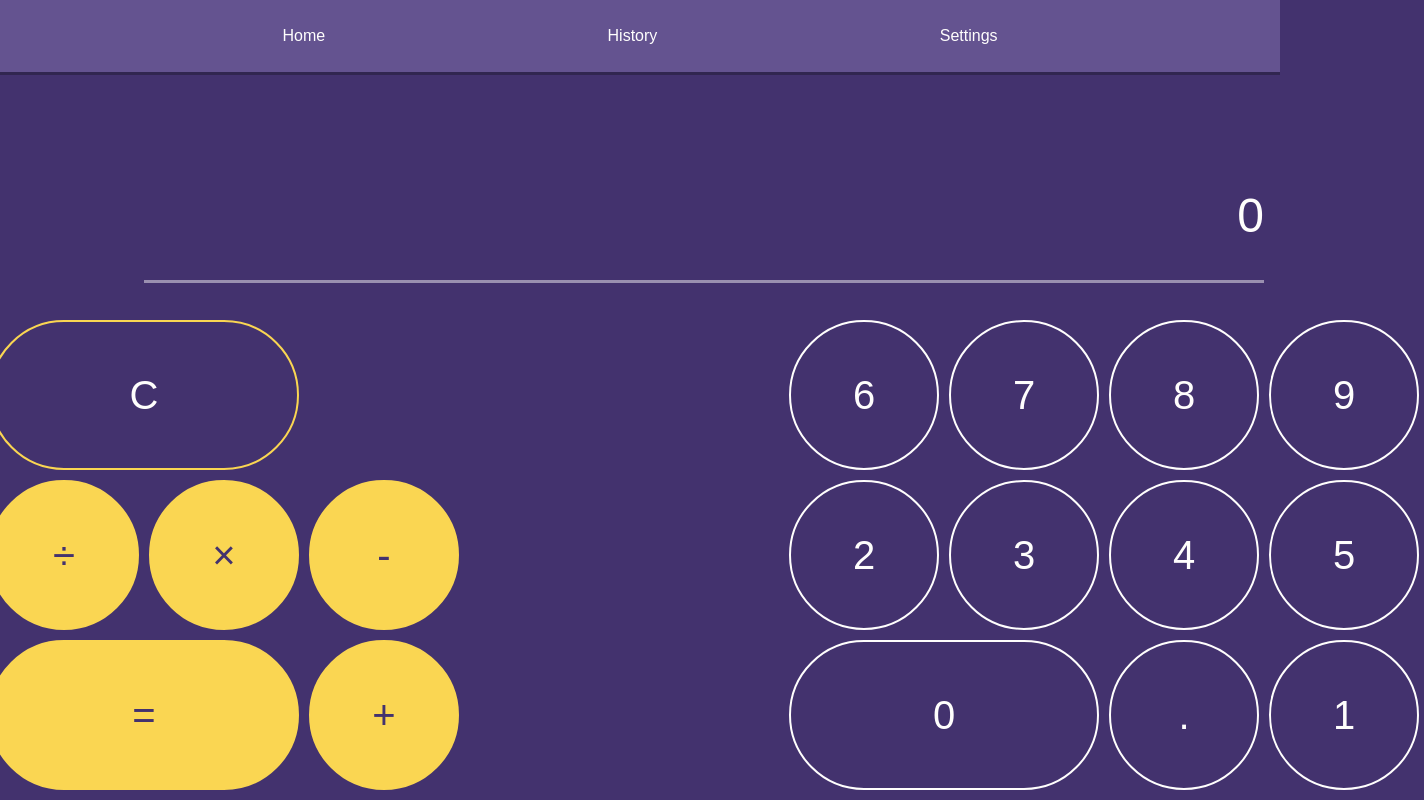
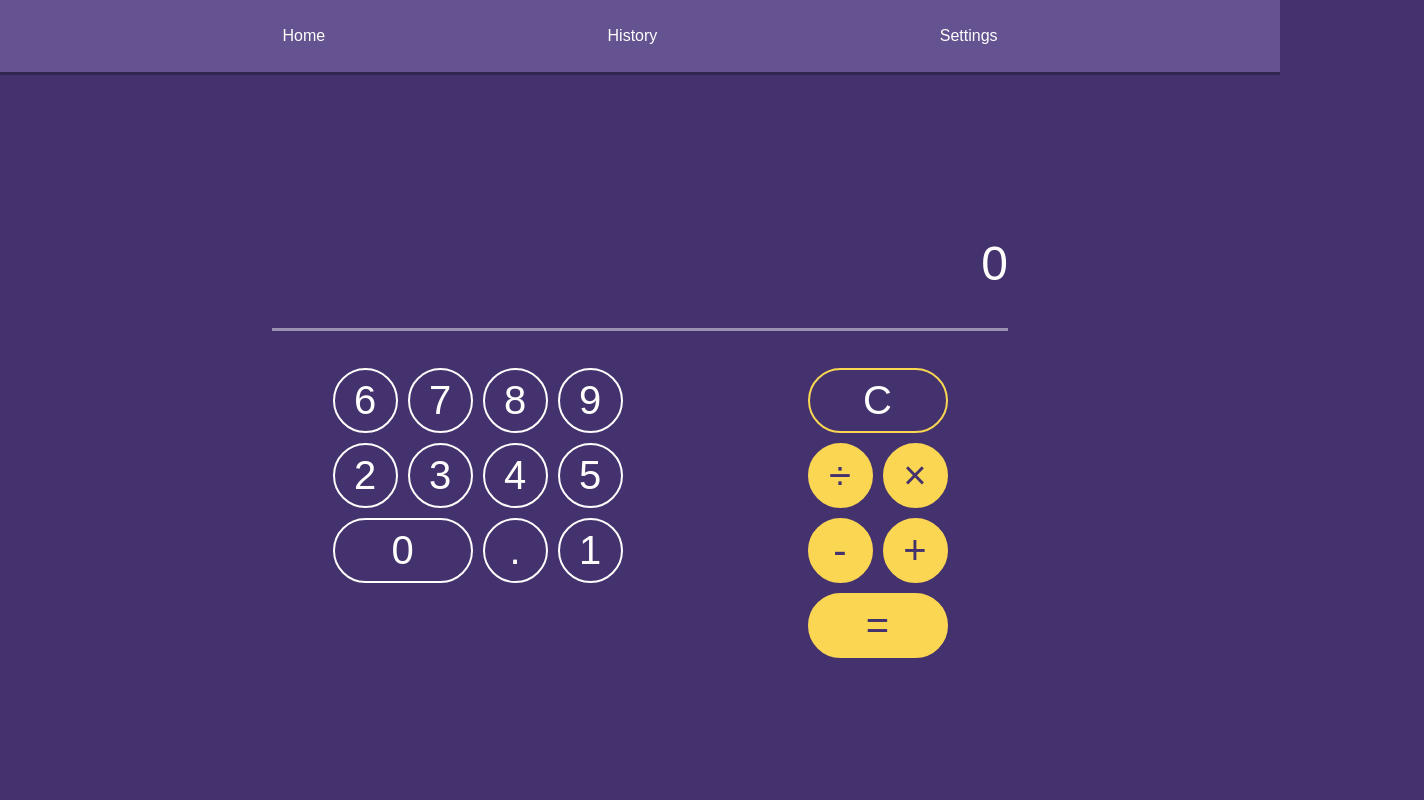
Before and after one commit to PBasham/FFI-calculator, a React (Create React App) app: page / in a window 1280 px wide. Shown: the whole page, 1424 px wide, since content can reach past the window. Built offline with nearby package versions, Linux system fonts and the light colour scheme.

Commit message:
set some responsiveness for all pages ond desktop

```diff
--- a/src/css/calculator.css
+++ b/src/css/calculator.css
@@ -121,7 +121,7 @@
     border: none;
 }
 
-@media screen and (orientation: landscape) {
+@media screen and (orientation: landscape){
     .calculator-div {
         margin-left: 10%;
         width: 90%;
@@ -251,3 +251,122 @@
         grid-column: 1/3;
     }
 }
+
+@media screen and (min-width: 1024px) {
+    .calculator-div {
+        justify-content: center;
+        align-items: center;
+        width: clamp(500px, 60vw, 1000px);
+        margin: 3em auto;
+    }
+    .calculation-div {
+        margin-top: 0;
+    }
+
+    .calculation-div .current {
+        font-size: clamp(1rem, 1rem + 10vw, 3rem);
+    }
+
+    .calculation-div .previous {
+        font-size: min(3rem, 2rem + 2vw);
+    }
+
+    .buttons-grid {
+        margin-top: 2em;
+        display: grid;
+        height: 53%;
+        grid-template-columns: repeat(4, min(20vh, 75px)) min(100px, 20vw) repeat(3, min(20vh, 75px));
+        grid-template-rows: repeat(4, min(20vh, 75px));
+    }
+    .span-two-hor {
+        grid-column: span 2;
+    }
+
+    .span-two-vert {
+        grid-row: span 2;
+    }
+
+    .digit-0 {
+        grid-column: 1/3;
+        grid-row: 3/4;
+    }
+
+    .digit-1 {
+        grid-column: 4/5;
+        grid-row: 3/4;
+    }
+
+    .digit-2 {
+        grid-column: 1/2;
+        grid-row: 2/3;
+    }
+
+    .digit-3 {
+        grid-column: 2/3;
+        grid-row: 2/3;
+    }
+
+    .digit-4 {
+        grid-column: 3/4;
+        grid-row: 2/3;
+    }
+
+    .digit-5 {
+        grid-column: 4/5;
+        grid-row: 2/3;
+    }
+
+    .digit-6 {
+        grid-column: 1/2;
+        grid-row: 1/2;
+    }
+
+    .digit-7 {
+        grid-column: 2/3;
+        grid-row: 1/2;
+    }
+
+    .digit-8 {
+        grid-column: 3/4;
+        grid-row: 1/2;
+    }
+
+    .digit-9 {
+        grid-column: 4/5;
+        grid-row: 1/2;
+    }
+
+    .digit-decimal {
+        grid-column: 3/4;
+        grid-row: 3/4;
+    }
+    .symbol-clear {
+        grid-row: 1/2;
+        grid-column: 7/9;
+    }
+
+    .symbol-divide {
+        grid-row: 2/3;
+        grid-column: 7/8;
+    }
+
+    .symbol-multiply {
+        grid-row: 2/3;
+        grid-column: 8/9;
+    }
+
+    .symbol-subtract {
+        grid-row: 3/4;
+        grid-column: 7/8;
+    }
+
+    .symbol-add {
+        grid-row: 3/4;
+        grid-column: 8/9;
+    }
+
+    .symbol-equal {
+        grid-row: 4/5;
+        grid-column: 7/9;
+    }
+}
--- a/src/css/history.css
+++ b/src/css/history.css
@@ -32,3 +32,10 @@
         padding-left: 10%;
     }
 }
+
+@media screen and (min-width: 1024px) {
+    .history-div {
+        margin: 0 auto;
+        padding-left: 0;
+    }
+}
--- a/src/css/settings.css
+++ b/src/css/settings.css
@@ -72,3 +72,10 @@
         min-height: 500px;
     }
 }
+
+@media screen and (min-width: 1024px) {
+    .settings-div {
+        margin: 3em auto;
+
+    }
+}
--- a/src/css/styles.css
+++ b/src/css/styles.css
@@ -33,10 +33,8 @@ body {
     color: var(--theme-green-text);
 }
 
-@media screen and (orientation: landscape) {
-    .app {
-    }
-}
+@media screen and (orientation: landscape) {}
+@media screen and (min-width: 1024px) {}
 
 /*  Future use */
 /* @media screen and (orientation:portrait) { … }
```
